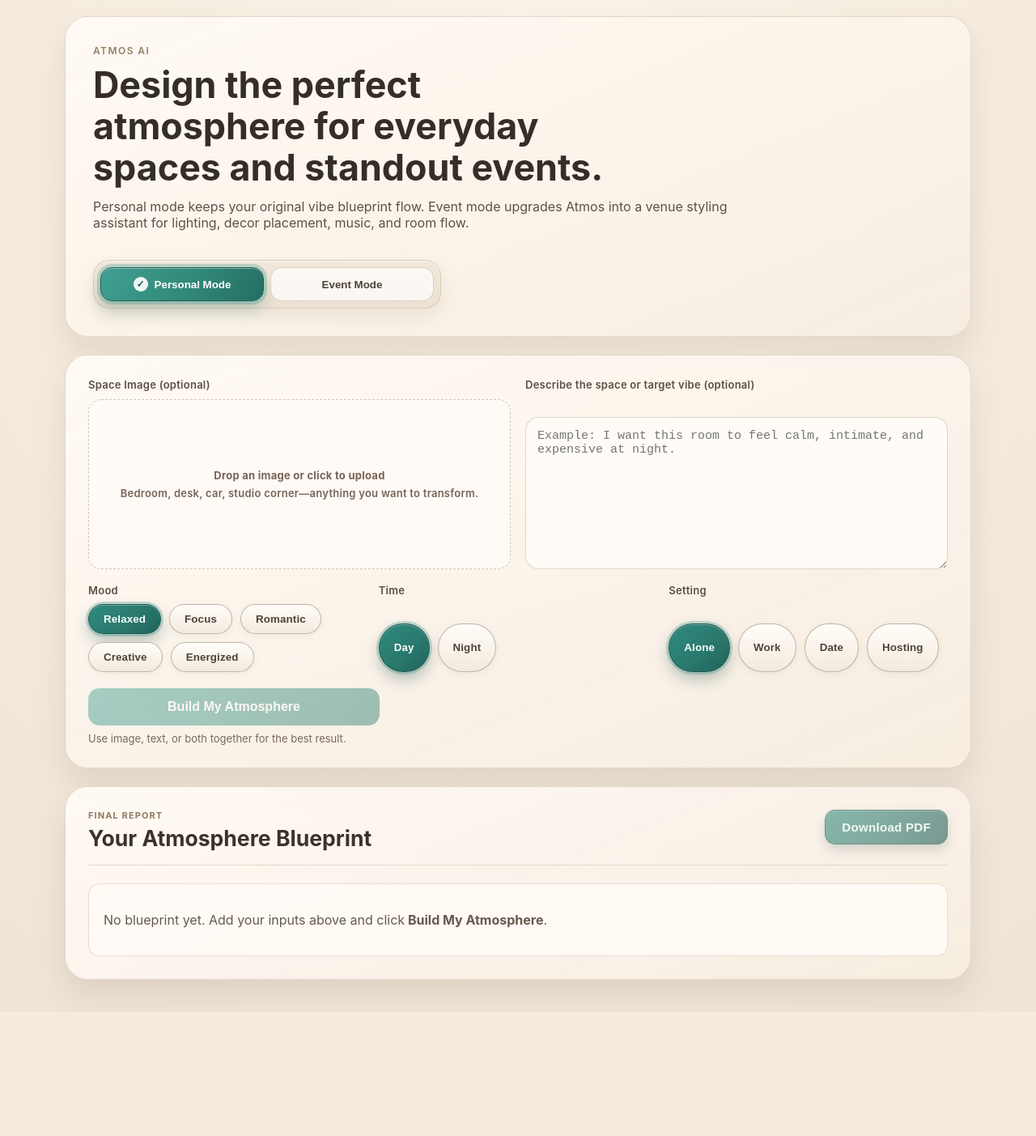
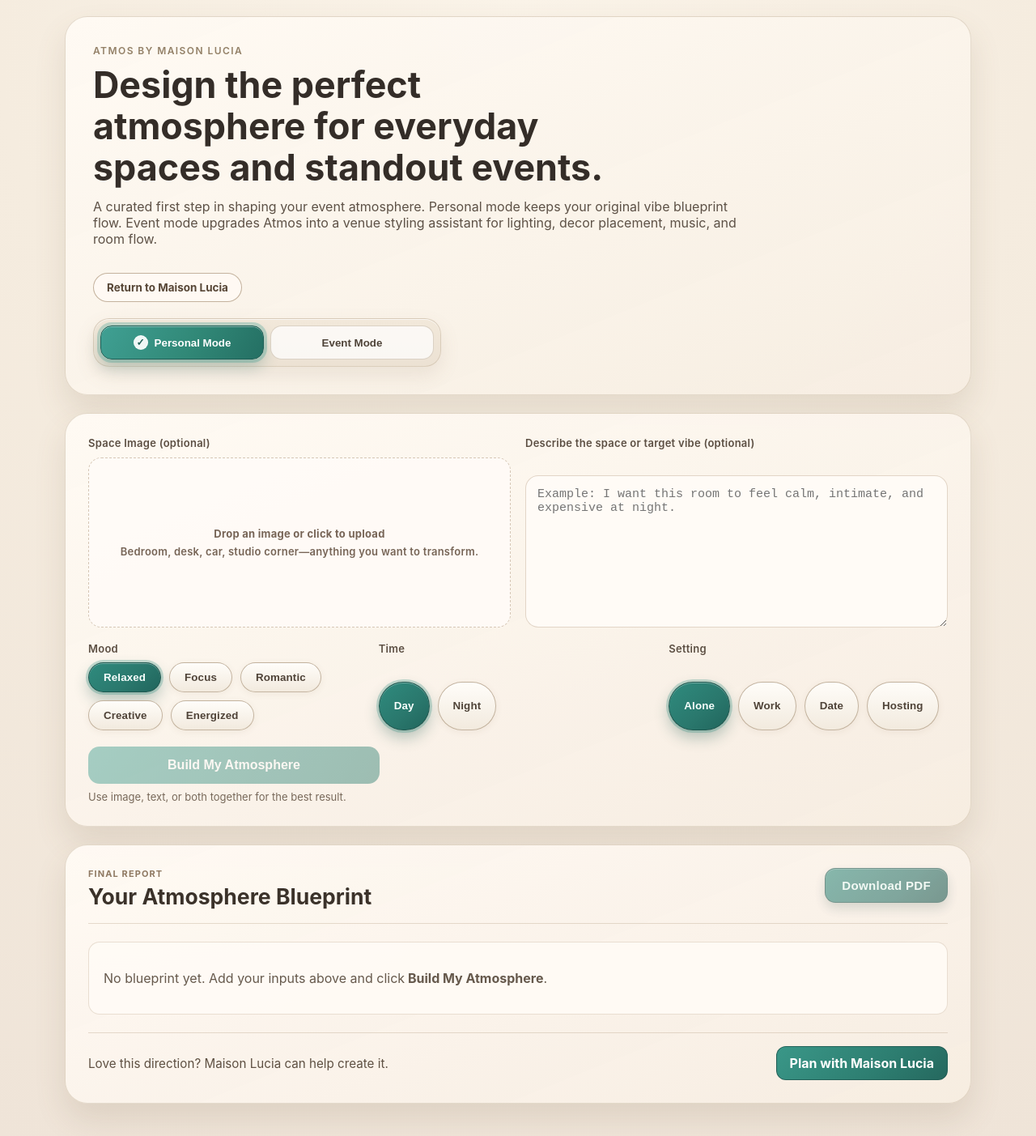
Before and after one commit to DrRobF/atmos-ai, a Next.js app: page / in a window 1280 px wide. Shown: the whole page at 81% size. Before the commit the page ends 1250 px from the top, so only its background shows below. Built offline with nearby package versions, Linux system fonts and the light colour scheme.

Commit message:
Add Maison Lucia branding CTAs to Atmos experience

```diff
--- a/app/page.js
+++ b/app/page.js
@@ -344,7 +344,7 @@
 async function createReportPdf({ result, mode }) {
   const allLines = [
     {
-      text: mode === "event" ? "Atmos AI Event Concept Brief" : "Atmos AI Personal Atmosphere Brief",
+      text: mode === "event" ? "Atmos by Maison Lucia Event Concept Brief" : "Atmos by Maison Lucia Personal Atmosphere Brief",
       size: 19,
       bold: true,
       y: 792,
@@ -708,12 +708,21 @@
       <div className="page-inner">
         <section className="hero card">
           <div className="hero-body">
-            <p className="eyebrow">Atmos AI</p>
+            <p className="eyebrow">Atmos by Maison Lucia</p>
             <h1>Design the perfect atmosphere for everyday spaces and standout events.</h1>
             <p className="subtitle">
-              Personal mode keeps your original vibe blueprint flow. Event mode upgrades Atmos into a
-              venue styling assistant for lighting, decor placement, music, and room flow.
+              A curated first step in shaping your event atmosphere. Personal mode keeps your original vibe blueprint
+              flow. Event mode upgrades Atmos into a venue styling assistant for lighting, decor placement, music, and
+              room flow.
             </p>
+            <a
+              className="maison-link-btn"
+              href="https://www.maisonluciallc.com"
+              target="_blank"
+              rel="noopener noreferrer"
+            >
+              Return to Maison Lucia
+            </a>
           </div>
 
           <div className="mode-switch" role="tablist" aria-label="Mode switch">
@@ -943,6 +952,13 @@
               </div>
             </form>
           )}
+
+          <div className="service-cta">
+            <p>Love this direction? Maison Lucia can help create it.</p>
+            <a href="https://www.maisonluciallc.com" target="_blank" rel="noopener noreferrer">
+              Plan with Maison Lucia
+            </a>
+          </div>
         </section>
       </div>
 
@@ -1006,6 +1022,25 @@
           margin-top: 12px;
           color: #5d5146;
           overflow-wrap: anywhere;
+        }
+        .maison-link-btn {
+          margin-top: 16px;
+          display: inline-flex;
+          align-items: center;
+          justify-content: center;
+          border-radius: 999px;
+          border: 1px solid rgba(153, 126, 95, 0.58);
+          color: #574636;
+          background: rgba(255, 250, 244, 0.9);
+          padding: 9px 16px;
+          font-size: 0.84rem;
+          font-weight: 700;
+          text-decoration: none;
+          transition: background 0.2s ease, transform 0.2s ease;
+        }
+        .maison-link-btn:hover {
+          background: rgba(248, 238, 225, 0.95);
+          transform: translateY(-1px);
         }
 
         .mode-switch {
@@ -1381,6 +1416,33 @@
         .refine-btn:disabled {
           opacity: 0.55;
           cursor: not-allowed;
+        }
+        .service-cta {
+          border-top: 1px solid rgba(190, 170, 145, 0.4);
+          padding-top: 16px;
+          display: flex;
+          flex-wrap: wrap;
+          gap: 12px;
+          align-items: center;
+          justify-content: space-between;
+        }
+        .service-cta p {
+          margin: 0;
+          color: #5e5042;
+          font-size: 0.95rem;
+        }
+        .service-cta a {
+          border: 1px solid rgba(32, 90, 82, 0.82);
+          color: #ffffff;
+          background: linear-gradient(135deg, #3a9788 0%, #2d7d70 62%, #25685e 100%);
+          border-radius: 12px;
+          padding: 10px 16px;
+          font-weight: 700;
+          text-decoration: none;
+          display: inline-flex;
+          align-items: center;
+          justify-content: center;
+          white-space: nowrap;
         }
         .spinner {
           width: 18px;
```
